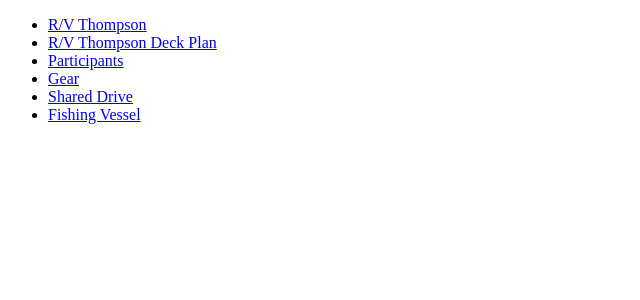
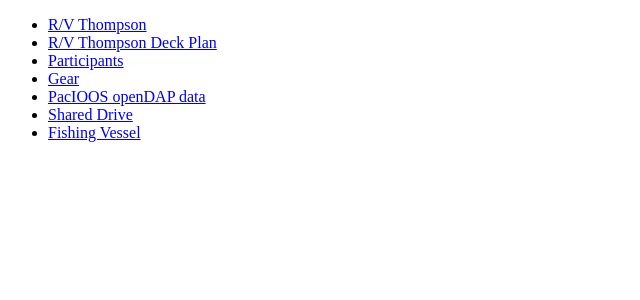
Before and after one commit to mousebrains/ARCTERX, a PHP site: page /links.html in a window 1280 px wide. Shown: the top 300 px of the page, without its empty margins (0-640 px from the left). Run offline with PHP 8.4, Linux system fonts and the light colour scheme.

Commit message:
Add in PacIOOS links

```diff
--- a/public_html/index.php
+++ b/public_html/index.php
@@ -17,6 +17,7 @@
 <li><a href='Sync.ARCTERX/Ship'>Ship</a></li>
 <li><a href='Sync.ARCTERX/Shore'>Shore</a></li>
 <li><a href='typhoons.html'>Typhoons</a></li>
+<li><a href='https://www.pacioos.hawaii.edu/voyager'>PacIOOS model</a></li>
 <li><a href='https://vertmix.alaska.edu/atx2023.html'>APL-UW Epsilon PALAU 800 model</a></li>
 </ul>
 </body>
--- a/public_html/links.html
+++ b/public_html/links.html
@@ -9,6 +9,7 @@
 <li><a href='https://www.ocean.washington.edu/files/rvthompsonprofile-alldecks-20230111101428.pdf'>R/V Thompson Deck Plan</a></li>
 <li><a href='https://docs.google.com/spreadsheets/d/1mCC35V4m2Sse9Md3Cm9vW-fYJKie4Kf8wuO4sQWhY1o'>Participants</a></li>
 <li><a href='https://docs.google.com/spreadsheets/d/1dVByqy6mVvC24VDmkA6WIDA7Gg1M9Ew2MYeYwgtn6zM'>Gear</a></li>
+<li><a href='https://pae-paha.pacioos.hawaii.edu/thredds/dodsC/roms_wpac/ROMS_Western_North_Pacific_Regional_Ocean_Model_best.ncd'>PacIOOS openDAP data</a></li>
 <li><a href='https://drive.google.com/drive/u/0/folders/0ACdr5brU3n-nUk9PVA'>Shared Drive</a></li>
 <li><a href='http://actairv.oc.ntu.edu.tw/ACTaiRV/Fishing_Boat_GPS.php'>Fishing Vessel</a></li>
 </ul>
```
